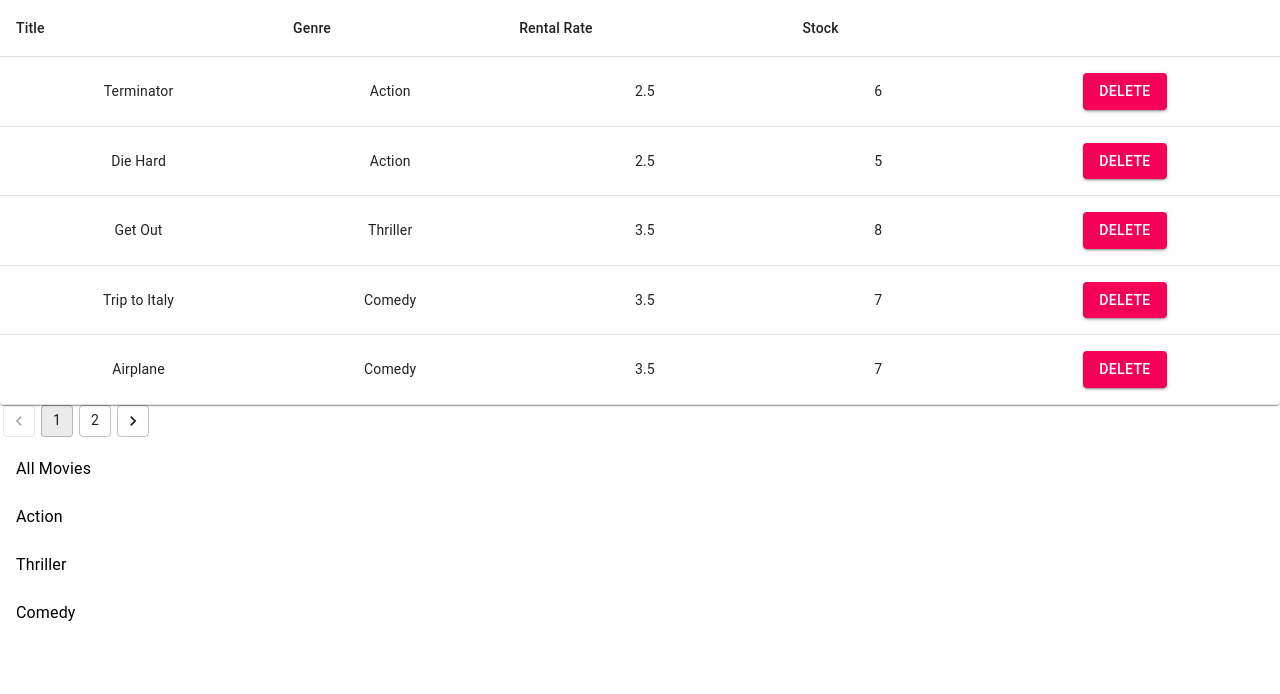
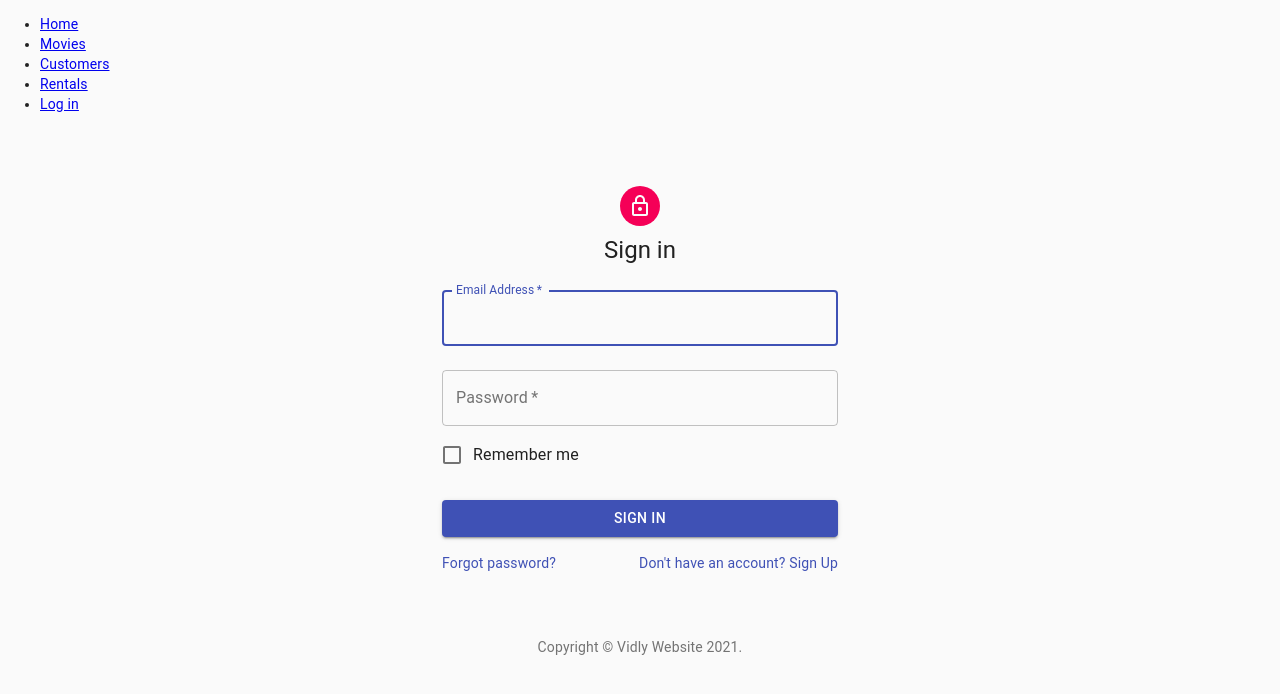
Before and after one commit to the-black-viper/vidly, a React (Create React App) app: page /login in a window 1280 px wide. Shown: the top 694 px of the page. Built offline with nearby package versions, Linux system fonts and the light colour scheme.

Commit message:
Added simple sign in form with simple validation

```diff
--- a/package.json
+++ b/package.json
@@ -12,6 +12,7 @@
     "@testing-library/user-event": "^12.8.3",
     "react": "^17.0.2",
     "react-dom": "^17.0.2",
+    "react-router-dom": "^5.2.0",
     "react-scripts": "4.0.3",
     "web-vitals": "^1.1.2"
   },
--- a/src/App.js
+++ b/src/App.js
@@ -1,7 +1,14 @@
-import "./App.css";
+// import "./App.css";
 import Movies from "./components/movies";
 import React, { useState } from "react";
 import { getMovies } from "./services/fakeMovieService";
+import { Route, Switch, Redirect } from "react-router-dom";
+import NavBar from "./components/navbar";
+import NotFound from "./components/notFound";
+import Customer from "./components/customer";
+import Rentals from "./components/rentals";
+import MovieForm from "./components/movieForm";
+import SignIn from "./components/login";
 
 function App() {
   const moviesPerPage = 5;
@@ -44,6 +51,14 @@ function App() {
 
   return (
     <div className="App">
+      <NavBar />
+      <div className="content">
+        <Switch>
+          <Route path="/login" component={SignIn} />
+          <Route path="/movies/:id" component={MovieForm} />
+          <Route
+            path="/movies"
+            render={() => (
               <Movies
                 movieList={movies}
                 sortColumn={sortPath}
@@ -55,6 +70,16 @@ function App() {
                 onGenreChange={handleGenre}
                 onSort={handleSort}
               />
+            )}
+          />
+          <Redirect from="/" exact to="/movies" />
+          <Route path="/customers" component={Customer} />
+          <Route path="/not-found" component={NotFound} />
+          <Route path="/rentals" component={Rentals} />
+
+          <Redirect to="/not-found" />
+        </Switch>
+      </div>
     </div>
   );
 }
--- /dev/null
+++ b/src/components/customer.jsx
@@ -0,0 +1,7 @@
+import React from "react";
+
+const Customer = () => {
+  return <h1>Customers</h1>;
+};
+
+export default Customer;
--- /dev/null
+++ b/src/components/login.jsx
@@ -0,0 +1,177 @@
+import React from "react";
+import Avatar from "@material-ui/core/Avatar";
+import Button from "@material-ui/core/Button";
+import CssBaseline from "@material-ui/core/CssBaseline";
+import TextField from "@material-ui/core/TextField";
+import FormControlLabel from "@material-ui/core/FormControlLabel";
+import Checkbox from "@material-ui/core/Checkbox";
+import Link from "@material-ui/core/Link";
+import Grid from "@material-ui/core/Grid";
+import Box from "@material-ui/core/Box";
+import LockOutlinedIcon from "@material-ui/icons/LockOutlined";
+import Typography from "@material-ui/core/Typography";
+import { makeStyles } from "@material-ui/core/styles";
+import Container from "@material-ui/core/Container";
+import { useState } from "react";
+
+function Copyright() {
+  return (
+    <Typography variant="body2" color="textSecondary" align="center">
+      {"Copyright © "}
+      <Link color="inherit" href="https://material-ui.com/">
+        Vidly Website
+      </Link>{" "}
+      {new Date().getFullYear()}
+      {"."}
+    </Typography>
+  );
+}
+
+const useStyles = makeStyles((theme) => ({
+  paper: {
+    marginTop: theme.spacing(8),
+    display: "flex",
+    flexDirection: "column",
+    alignItems: "center",
+  },
+  avatar: {
+    margin: theme.spacing(1),
+    backgroundColor: theme.palette.secondary.main,
+  },
+  form: {
+    width: "100%", // Fix IE 11 issue.
+    marginTop: theme.spacing(1),
+  },
+  submit: {
+    margin: theme.spacing(3, 0, 2),
+  },
+}));
+
+export default function SignIn() {
+  const [account, setAccount] = useState({ email: "", password: "" });
+  const [errorFlag, setError] = useState({ email: false, password: false });
+  const [helperText, setHelperText] = useState({ email: "", password: "" });
+  const classes = useStyles();
+
+  const handleChange = (event) => {
+    const name = event.currentTarget.name;
+    const value = event.currentTarget.value;
+    let tempAccount = { ...account };
+    tempAccount[name] = value;
+    setAccount(tempAccount);
+  };
+
+  const validate = (object) => {
+    const tempErrors = { ...errorFlag };
+    const tempText = { ...helperText };
+
+    let emailFlag = object.email.trim().length < 2 ? true : false;
+    tempErrors["email"] = emailFlag;
+    let passwordFlag = object.password.trim().length < 2 ? true : false;
+    tempErrors["password"] = passwordFlag;
+
+    let emailText = tempErrors.email ? "Invalid Input" : "";
+    tempText.email = emailText;
+    let passwordText = tempErrors.password ? "Invalid Input" : "";
+    tempText.password = passwordText;
+
+    console.log(tempErrors);
+    setError(tempErrors);
+    setHelperText(tempText);
+
+    let isError = Object.keys(tempErrors).some((k) => tempErrors[k]);
+    return isError;
+  };
+
+  const handleSubmit = (e) => {
+    e.preventDefault();
+
+    const errors = validate(account);
+    console.log(errors);
+    // // console.log(Object.keys(errors));
+    // if (errors) {
+    //   // setError(true);
+    //   setHelperText("Invalid input");
+    // } else {
+    //   const tempError = { ...errorFlag };
+    //   tempError.email = false;
+    //   tempError.password = false;
+    //   setHelperText("");
+    // }
+    // Call server
+    console.log("Submitted");
+  };
+
+  return (
+    <Container component="main" maxWidth="xs">
+      <CssBaseline />
+      <div className={classes.paper}>
+        <Avatar className={classes.avatar}>
+          <LockOutlinedIcon />
+        </Avatar>
+        <Typography component="h1" variant="h5">
+          Sign in
+        </Typography>
+        <form className={classes.form} noValidate>
+          <TextField
+            error={errorFlag.email}
+            helperText={helperText.email}
+            variant="outlined"
+            margin="normal"
+            required
+            fullWidth
+            id="email"
+            label="Email Address"
+            name="email"
+            autoComplete="email"
+            autoFocus
+            onChange={(event) => handleChange(event)}
+          />
+          <TextField
+            error={errorFlag.password}
+            helperText={helperText.password}
+            variant="outlined"
+            margin="normal"
+            required
+            fullWidth
+            name="password"
+            label="Password"
+            type="password"
+            id="password"
+            autoComplete="current-password"
+            onChange={(event) => handleChange(event)}
+          />
+          <FormControlLabel
+            control={<Checkbox value="remember" color="primary" />}
+            label="Remember me"
+          />
+          <Button
+            type="submit"
+            fullWidth
+            variant="contained"
+            color="primary"
+            className={classes.submit}
+            onClick={(event) => handleSubmit(event)}
+          >
+            Sign In
+          </Button>
+          <Grid container>
+            <Grid item xs>
+              <Link href="#" variant="body2">
+                Forgot password?
+              </Link>
+            </Grid>
+            <Grid item>
+              <Link href="#" variant="body2">
+                {"Don't have an account? Sign Up"}
+              </Link>
+            </Grid>
+          </Grid>
+        </form>
+      </div>
+      <Box mt={8}>
+        <Copyright />
+      </Box>
+    </Container>
+  );
+}
--- /dev/null
+++ b/src/components/movieForm.jsx
@@ -0,0 +1,12 @@
+import React from "react";
+import { Button } from "@material-ui/core";
+const MovieForm = ({ match, history }) => {
+  return (
+    <React.Fragment>
+      <h1>{`Movie ID: ${match.params.id}`}</h1>
+      <Button onClick={() => history.push("/movies")}> Back </Button>
+    </React.Fragment>
+  );
+};
+
+export default MovieForm;
--- a/src/components/movies-table.jsx
+++ b/src/components/movies-table.jsx
@@ -7,6 +7,7 @@ import TableHead from "@material-ui/core/TableHead";
 import TableRow from "@material-ui/core/TableRow";
 import Paper from "@material-ui/core/Paper";
 import { Button } from "@material-ui/core";
+import { Link } from "react-router-dom";
 
 const get = (obj, path, defValue) => {
   // If path is not defined or it has false value
@@ -25,7 +26,13 @@ const get = (obj, path, defValue) => {
 
 const MoviesTable = ({ movies, sortColumn, onSort, onDelete }) => {
   const sortPaths = [
-    { path: "title", label: "Title" },
+    {
+      path: "title",
+      label: "Title",
+      content: (movie) => {
+        return <Link to={`/movies/${movie._id}`}>{movie.title}</Link>;
+      },
+    },
     { path: "genre.name", label: "Genre" },
     { path: "dailyRentalRate", label: "Rental Rate" },
     { path: "numberInStock", label: "Stock" },
@@ -66,7 +73,7 @@ const MoviesTable = ({ movies, sortColumn, onSort, onDelete }) => {
                 onClick={() => {
                   onSort(item.path, sortColumn.order);
                 }}
-                align="left"
+                align="center"
               >
                 {item.label}
               </TableCell>
--- /dev/null
+++ b/src/components/navbar.jsx
@@ -0,0 +1,26 @@
+import React from "react";
+import { Link } from "react-router-dom";
+
+const NavBar = () => {
+  return (
+    <ul>
+      <li>
+        <Link to="/">Home</Link>
+      </li>
+      <li>
+        <Link to="/movies">Movies</Link>
+      </li>
+      <li>
+        <Link to="/customers">Customers</Link>
+      </li>
+      <li>
+        <Link to="/rentals">Rentals</Link>
+      </li>
+      <li>
+        <Link to="/login">Log in</Link>
+      </li>
+    </ul>
+  );
+};
+
+export default NavBar;
--- /dev/null
+++ b/src/components/notFound.jsx
@@ -0,0 +1,7 @@
+import React from "react";
+
+const NotFound = () => {
+  return <h1>Not Found</h1>;
+};
+
+export default NotFound;
--- /dev/null
+++ b/src/components/rentals.jsx
@@ -0,0 +1,7 @@
+import React from "react";
+
+const Rentals = () => {
+  return <h1>Rentals</h1>;
+};
+
+export default Rentals;
```
Also changed, not shown: src/index.js (+9 -9 lines), 1 other file (tests, documents, lock files or other folders). Lines whose indentation alone changed are shown as unchanged.
